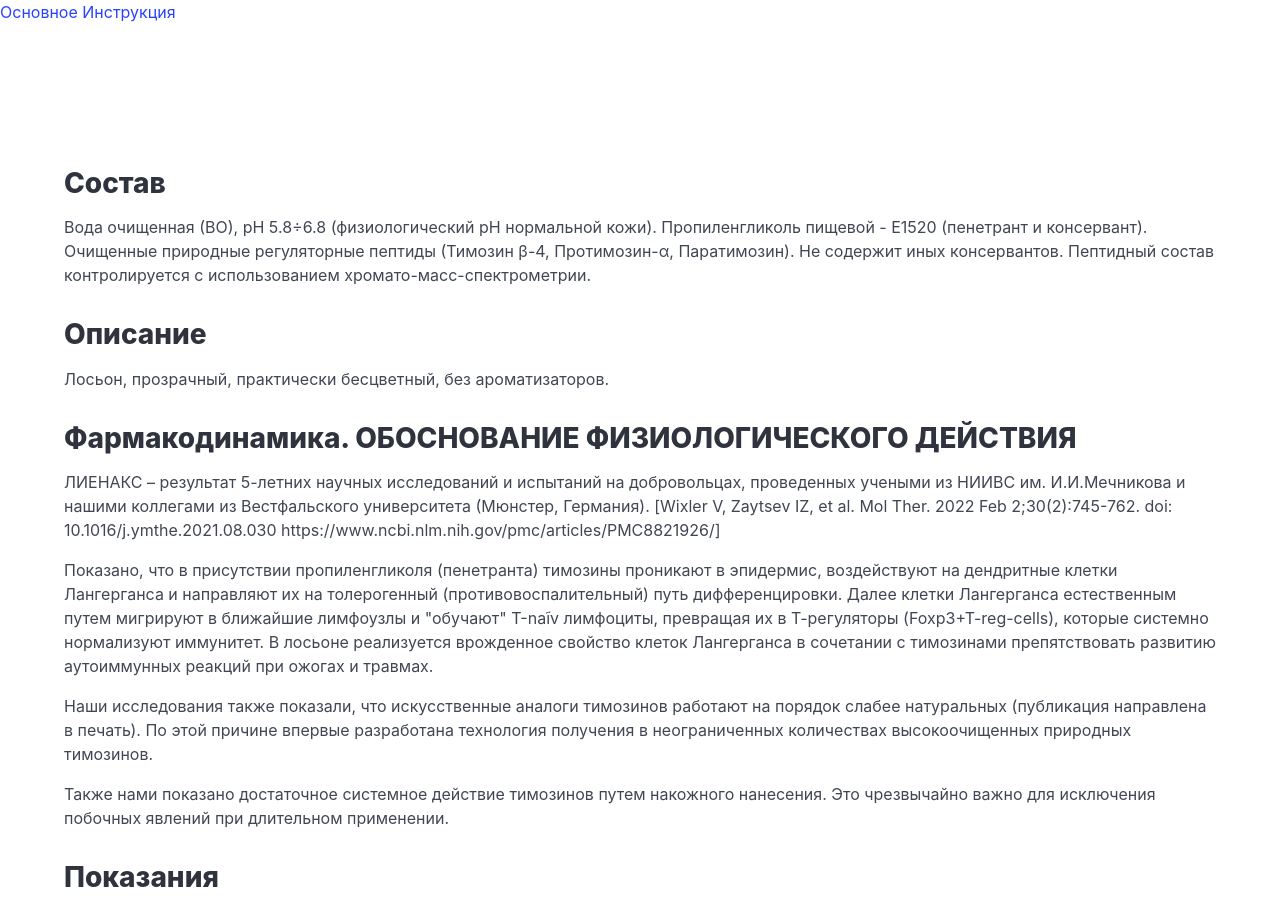
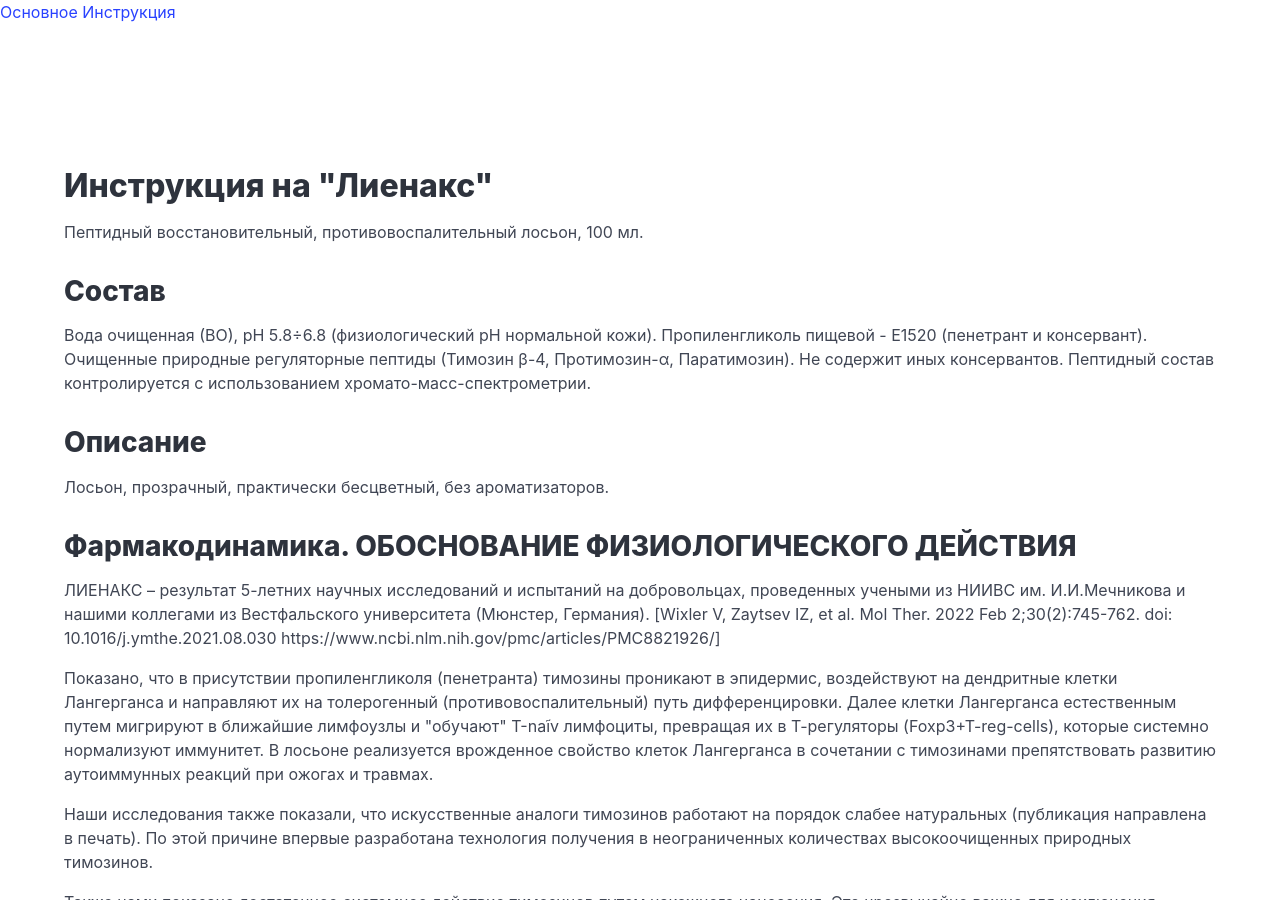
Before and after one commit to w3craft/lienax, a Jekyll site: the page built from index.html, in a window 1280 px wide and 900 px high. Built offline with Jekyll 4.4.1, drawn with Linux system fonts in a browser that asks for light colours.

Commit message:
Update index.html

```diff
--- a/index.html
+++ b/index.html
@@ -1,7 +1,7 @@
 ---
 layout: default
 title: Лиенакс
-description: Пептидный восстановительный лосьон
+description: Пептидный восстановительный, противовоспалительный лосьон.
 ---
 <main>
 
@@ -15,6 +15,10 @@
   <section class="section" id="instructions">
     <div class="container">
       <div class="content">
+        <h1>Инструкция на "Лиенакс"</h1>
+        <p>
+          Пептидный восстановительный, противовоспалительный лосьон, 100 мл.
+        </p>
         <h2>Состав</h2>
         <p>
           Вода очищенная (ВО), рН 5.8÷6.8 (физиологический рН нормальной кожи). Пропиленгликоль пищевой - Е1520 (пенетрант и консервант). Очищенные природные регуляторные пептиды (Тимозин β-4, Протимозин-α, Паратимозин). Не содержит иных консервантов. Пептидный состав контролируется с использованием хромато-масс-спектрометрии.
```
